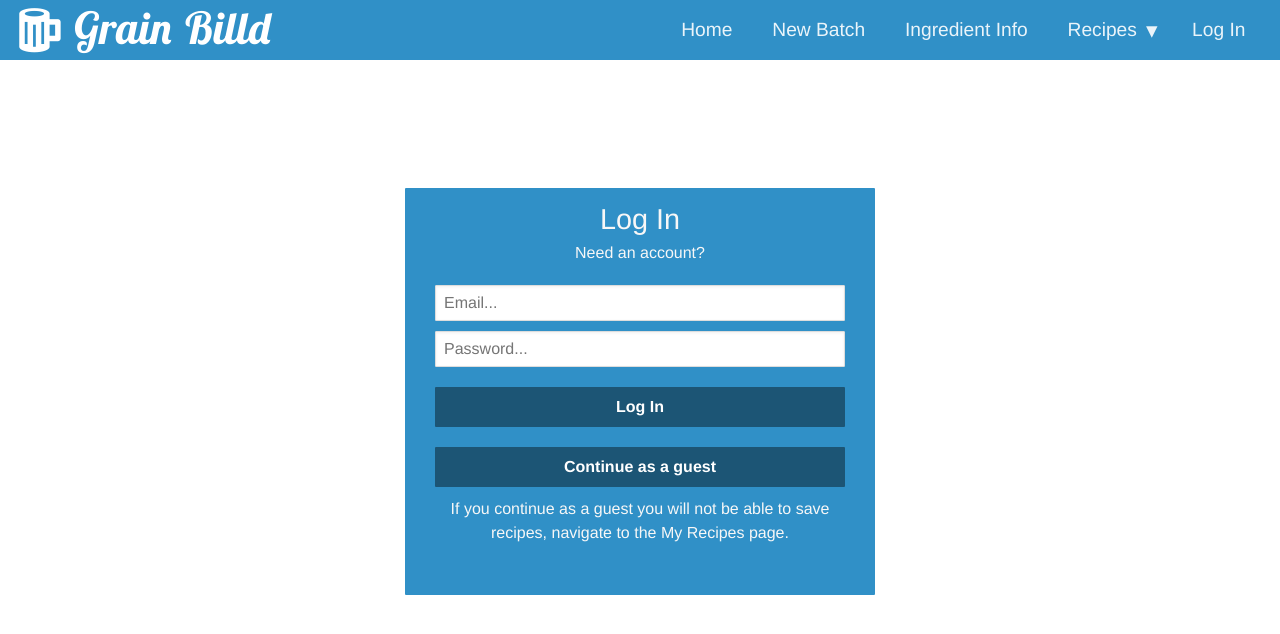
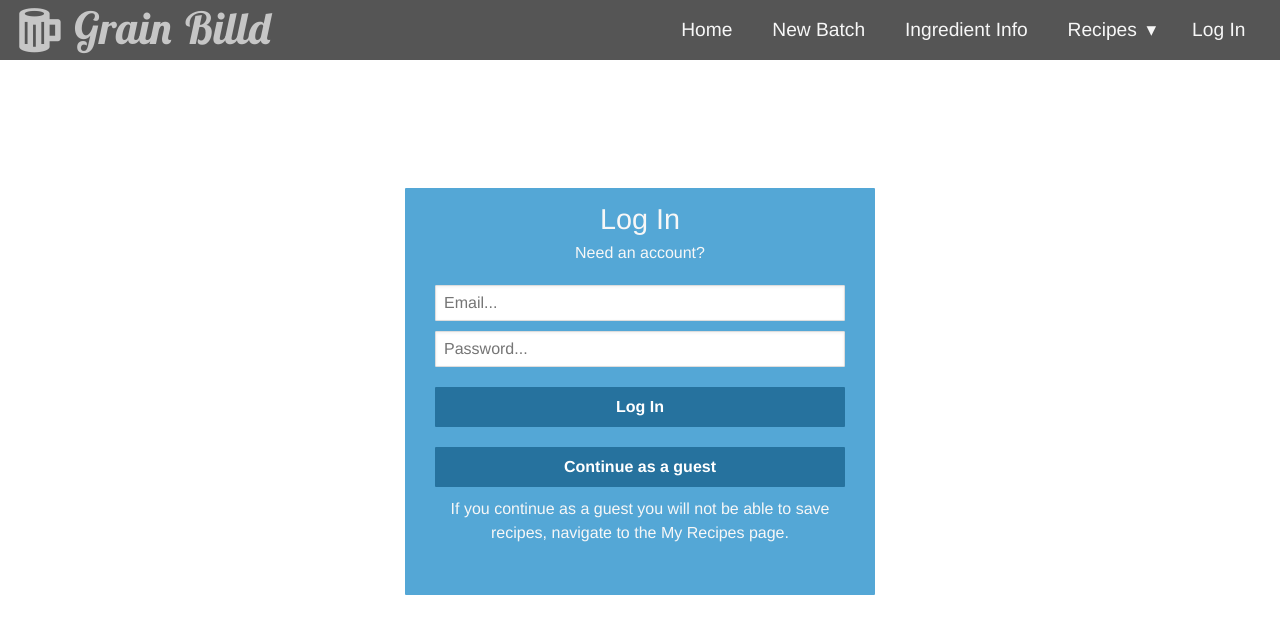
Before and after one commit to ShawnChambless/GrainBilld2, a website: page public/index.jade in a window 1280 px wide. Drawn offline with nearby package versions, Linux system fonts and the light colour scheme; some packages are replaced by stand-ins of ours; files that its build step writes are made by us from their sources; no server answers; a script that the page names is missing.

Commit message:
change $blue and $straw. Change navbar background and color

```diff
--- a/gulpfile.js
+++ b/gulpfile.js
@@ -31,7 +31,7 @@ gulp.task('sass', function(done) {
     gulp.src('public/styles/main.sass')
         .pipe(plumber())
         .pipe(bulkSass())
-        .pipe(sass())
+        .pipe(sass({outputStyle: 'expanded'}))
         .pipe(prefix('last 2 version', 'safari 5', 'ie 8', 'ie 9', 'opera 12.1'))
         .pipe(gulp.dest('./public/styles/'))
         .pipe(compressCss({
--- a/public/app/app.js
+++ b/public/app/app.js
@@ -1,5 +1,11 @@
 angular.module('GrainBilld', ['ui.router', 'angular-loading-bar', 'ngCookies'])
-.run(function($rootScope, $http, $cookies) {
+.run(function($rootScope, $http, $cookies, $location, $state) {
+
+    $rootScope.$watch(function() {
+        var url = $location.url();
+        $rootScope.currentUrl = '#' + url;
+    });
+
     $rootScope.currentUser = $cookies.getObject('user');
     if($rootScope.currentUser) $rootScope.showLogIn = true;
     else getCurrentUser();
--- a/public/index.jade
+++ b/public/index.jade
@@ -9,7 +9,7 @@ html(lang='en')
             a.logo(ui-sref='home')
               span.octicon.octicon-beer
               span.name   Grain Billd
-            a#js-mobile-menu.navigation-menu-button(href='javascript:void(0)') Menu
+            a#js-mobile-menu.navigation-menu-button(ng-href="{{currentUrl}}") Menu
             nav(role='navigation' ng-controller='navCtrl')
               ul#js-navigation-menu.navigation-menu.show
                 li.nav-link
@@ -19,7 +19,7 @@ html(lang='en')
                 li.nav-link
                     a(ng-href='#/IngredientInfo') Ingredient Info
                 li.nav-link.more
-                  a(ng-href='javascript:void(0)') Recipes
+                  a(ng-href="{{currentUrl}}") Recipes
                   ul.submenu
                     li(ng-if='currentUser')
                       a(ng-href='#/MyRecipes/{{currentUser.id}}') My Recipes
@@ -30,16 +30,16 @@ html(lang='en')
                     a(ui-sref='login' ng-hide='showLogIn') Log In
                     //-   ul.submenu
                     //-     li
-                    //-       a(href='javascript:void(0)') Sub-submenu Item
+                    //-       a(href="{{currentUrl}}") Sub-submenu Item
                     //-     li
-                    //-       a(href='javascript:void(0)') Another Item
+                    //-       a(href="{{currentUrl}}") Another Item
                     //- li.more
-                    //-   a(href='javascript:void(0)') Another submenu
+                    //-   a(href="{{currentUrl}}") Another submenu
                     //-   ul.submenu
                     //-     li
-                    //-       a(href='javascript:void(0)') Sub-submenu
+                    //-       a(href="{{currentUrl}}") Sub-submenu
                     //-     li
-                    //-       a(href='javascript:void(0)') An Item
+                    //-       a(href="{{currentUrl}}") An Item
         ui-view
         script(src='https://cdnjs.cloudflare.com/ajax/libs/moment.js/2.10.6/moment.min.js')
         script(src='https://code.jquery.com/jquery-2.1.4.min.js')
--- a/public/styles/modules/base.sass
+++ b/public/styles/modules/base.sass
@@ -29,7 +29,7 @@ input[type='number'], input[type='text'], input[type='password']
     right: 36.5%
     width: 500px
     height: 318px
-    color: $straw
+    color: $blue_contrast
     background: $blue
     z-index: 2
     text-align: center
--- a/public/styles/modules/mixins.sass
+++ b/public/styles/modules/mixins.sass
@@ -25,4 +25,4 @@
         font-size: 1.4em
         margin-right: -2px
     &.recipeTrash
-        color: $straw
+        color: $blue_contrast
--- a/public/styles/modules/nav.scss
+++ b/public/styles/modules/nav.scss
@@ -5,17 +5,17 @@ header.navigation {
   $dark-gray: #333 !default;
   $large-screen: em(860) !default;
   $navigation-padding: 1em;
-  $navigation-background: $blue;
-  $navigation-color: transparentize(white, 0.1);
-  $navigation-color-hover: $straw;
-  $logo-color-hover: white;
+  $navigation-background: #555;
+  $navigation-color: #f7f7f7;
+  $navigation-color-hover: $blue_contrast;
+  $logo-color-hover: $navigation-color;
   $navigation-height: 60px;
   $navigation-nav-button-background: $action-color;
   $navigation-nav-button-background-hover: lighten($navigation-background, 30%);
   $navigation-nav-button-border: 1px solid lighten($navigation-nav-button-background, 20%);
   $navigation-search-background: lighten($navigation-background, 5);
   $navigation-search-border: 1px solid darken($navigation-background, 5);
-  $navigation-active-link-color: transparentize(white, 0.5);
+  $navigation-active-link-color: $blue_contrast;
   $navigation-submenu-padding: 1em;
   $navigation-submenu-width: 12em;
   $horizontal-bar-mode: $large-screen;
@@ -40,10 +40,9 @@ header.navigation {
     padding-left: $navigation-padding;
     padding-right: 2em;
     min-width: 20%;
-    color: $straw;
-    &:hover {
-        color: $logo-color-hover;
-    }
+    color: $navigation-color;
+    transition: all 100ms ease-in-out;
+
     span {
       max-height: $navigation-height;
       font-size: 2.3em;
@@ -94,6 +93,7 @@ header.navigation {
     width: 100%;
     z-index: 9999;
 
+
     &.show {
       display: block;
     }
@@ -104,9 +104,11 @@ header.navigation {
       padding: 0;
     }
   }
-
-  // The nav items
-
+.logo, ul li.nav-link a{
+    &:hover {
+        filter: brightness(0.8);
+    }
+}
   ul li.nav-link {
     background: $navigation-background;
     display: block;
@@ -117,13 +119,13 @@ header.navigation {
     width: 100%;
     z-index: 9999;
 
+
     @include media ($horizontal-bar-mode) {
-      background: transparent;
       display: inline;
-      line-height: $navigation-height;
       text-decoration: none;
       width: auto;
     }
+
 
     a {
       color: $navigation-color;
@@ -134,10 +136,6 @@ header.navigation {
         padding-right: 1em;
       }
 
-      &:focus,
-      &:hover {
-        color: $navigation-color-hover;
-      }
     }
   }
 
@@ -190,12 +188,6 @@ header.navigation {
         margin-right: $navigation-submenu-padding;
       }
 
-      &:after {
-        content: '›';
-        font-size: 1.2em;
-        position: absolute;
-        right: $navigation-submenu-padding / 2;
-      }
     }
 
     &:focus > .submenu,
@@ -206,6 +198,7 @@ header.navigation {
     @include media($horizontal-bar-mode) {
       padding-right: 0.8em;
       position: relative;
+
     }
   }
 
@@ -229,6 +222,7 @@ header.navigation {
     li {
       display: block;
       padding-right: 0;
+      background-color: $navigation-background;
 
       @include media($horizontal-bar-mode) {
         line-height: $navigation-height / 1.3;
@@ -246,13 +240,13 @@ header.navigation {
       }
 
       a {
-        background-color: darken($navigation-background, 3%);
+
         display: inline-block;
         text-align: right;
         width: 100%;
 
         @include media($horizontal-bar-mode) {
-          background-color: $navigation-background;
+
           padding-left: $navigation-submenu-padding;
           text-align: left;
           width: $navigation-submenu-width;
--- a/public/styles/modules/vars.sass
+++ b/public/styles/modules/vars.sass
@@ -1,4 +1,4 @@
-$blue: #3090C7
-$straw: #E4D96F
+$blue: lighten(#3090C7, 10%)
+$blue_contrast: lighten($blue, 30%)
 $border-radius: 1px
 $inputTransition: all 90ms ease-in-out
```
Also changed, not shown: public/app/scripts.min.js, public/index.html, public/styles/main-min.css, public/styles/main.css, 1 other file.
